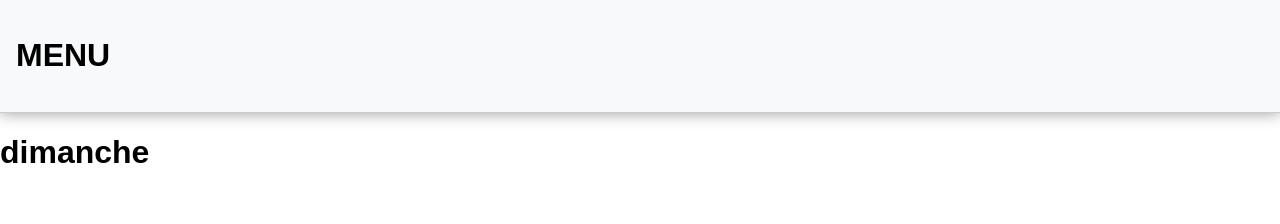
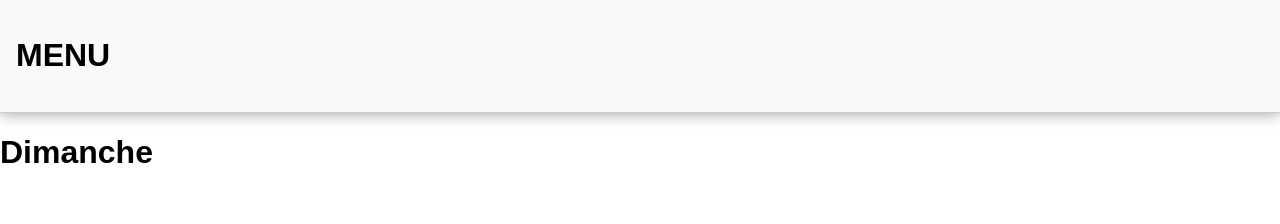
Before and after one commit to Slysoks/joliotapp, a React (Vite) app: page /menu in a window 1280 px wide. Shown: the top 224 px of the page. Built offline with nearby package versions, Linux system fonts and the light colour scheme.

Commit message:
- Changed variable name - Set the text to 'Capitalize'

```diff
--- a/src/assets/pages/Menu/Menu.jsx
+++ b/src/assets/pages/Menu/Menu.jsx
@@ -1,10 +1,10 @@
 function Menu() {
     const currentDate = new Date();
-    const jourSemaine = currentDate.toLocaleString('fr-FR', { weekday: 'long' });
+    const weekDay = currentDate.toLocaleString('fr-FR', { weekday: 'long' });
 
     return (
         <div>
-            <h1>{jourSemaine}</h1>
+            <h1 style={{textTransform: "capitalize"}}>{weekDay}</h1>
         </div>
     );
 }
```
